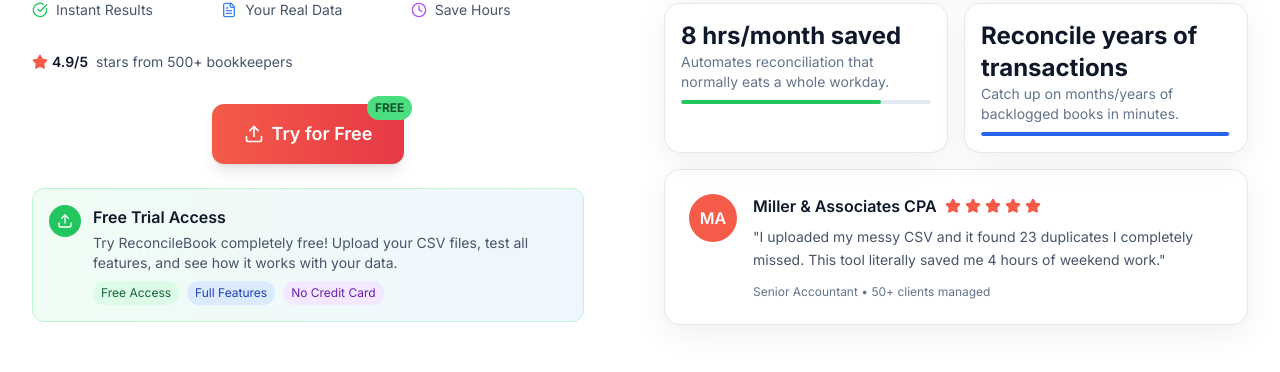
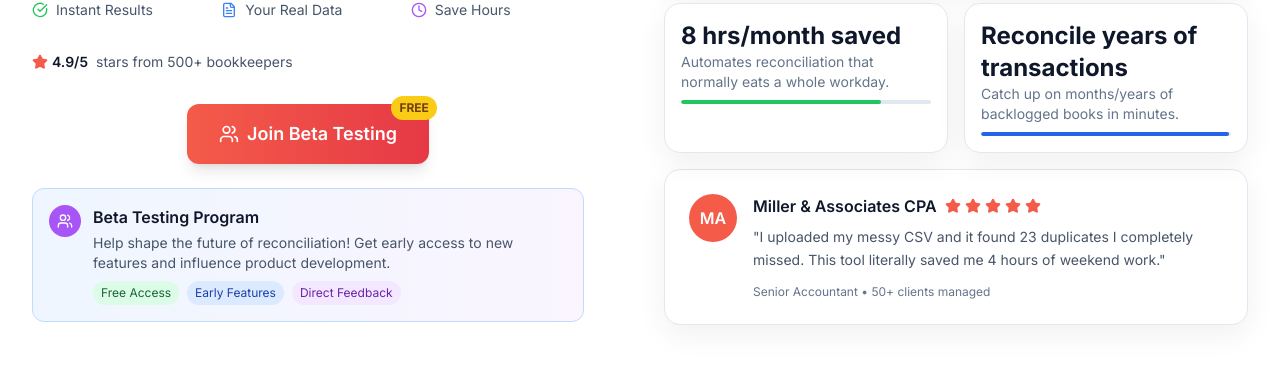
Before and after one commit to algominds35/bank-reconciliation-tool, a Next.js app: page / in a window 1280 px wide. Shown: the part 559-931 px from the top of the page. Built offline with nearby package versions, Linux system fonts and the light colour scheme.

Commit message:
Revert back to Join Beta Testing button and messaging

```diff
--- a/src/components/CSVFirstHero.tsx
+++ b/src/components/CSVFirstHero.tsx
@@ -100,39 +100,39 @@ export default function CSVFirstHero() {
               transition={{ delay: 0.7, duration: 0.6 }}
               className="flex justify-center"
             >
-              {/* Try for Free Button */}
+              {/* Beta Signup Button */}
               <button
                 onClick={handleBetaSignup}
                 className="group relative inline-flex items-center justify-center px-8 py-4 text-lg font-semibold text-white bg-gradient-to-r from-[#F45B49] to-[#E63946] rounded-xl shadow-lg hover:shadow-xl transition-all duration-300 hover:scale-105"
               >
-                <Upload className="w-5 h-5 mr-2" />
-                Try for Free
-                <span className="absolute -top-2 -right-2 bg-green-400 text-green-900 text-xs font-bold px-2 py-1 rounded-full">
+                <Users className="w-5 h-5 mr-2" />
+                Join Beta Testing
+                <span className="absolute -top-2 -right-2 bg-yellow-400 text-yellow-900 text-xs font-bold px-2 py-1 rounded-full">
                   FREE
                 </span>
               </button>
             </motion.div>
 
-            {/* Free Trial Info */}
+            {/* Beta Program Info */}
             <motion.div
               initial={{ opacity: 0, y: 20 }}
               animate={{ opacity: 1, y: 0 }}
               transition={{ delay: 0.8, duration: 0.6 }}
-              className="mt-6 p-4 bg-gradient-to-r from-green-50 to-blue-50 border border-green-200 rounded-xl"
+              className="mt-6 p-4 bg-gradient-to-r from-blue-50 to-purple-50 border border-blue-200 rounded-xl"
             >
               <div className="flex items-start gap-3">
-                <div className="w-8 h-8 bg-green-500 rounded-full flex items-center justify-center flex-shrink-0">
-                  <Upload className="w-4 h-4 text-white" />
+                <div className="w-8 h-8 bg-purple-500 rounded-full flex items-center justify-center flex-shrink-0">
+                  <Users className="w-4 h-4 text-white" />
                 </div>
                 <div>
-                  <h3 className="font-semibold text-slate-900 mb-1">Free Trial Access</h3>
+                  <h3 className="font-semibold text-slate-900 mb-1">Beta Testing Program</h3>
                   <p className="text-sm text-slate-600 mb-2">
-                    Try ReconcileBook completely free! Upload your CSV files, test all features, and see how it works with your data.
+                    Help shape the future of reconciliation! Get early access to new features and influence product development.
                   </p>
                   <div className="flex flex-wrap gap-2 text-xs">
                     <span className="bg-green-100 text-green-800 px-2 py-1 rounded-full">Free Access</span>
-                    <span className="bg-blue-100 text-blue-800 px-2 py-1 rounded-full">Full Features</span>
-                    <span className="bg-purple-100 text-purple-800 px-2 py-1 rounded-full">No Credit Card</span>
+                    <span className="bg-blue-100 text-blue-800 px-2 py-1 rounded-full">Early Features</span>
+                    <span className="bg-purple-100 text-purple-800 px-2 py-1 rounded-full">Direct Feedback</span>
                   </div>
                 </div>
               </div>
```
